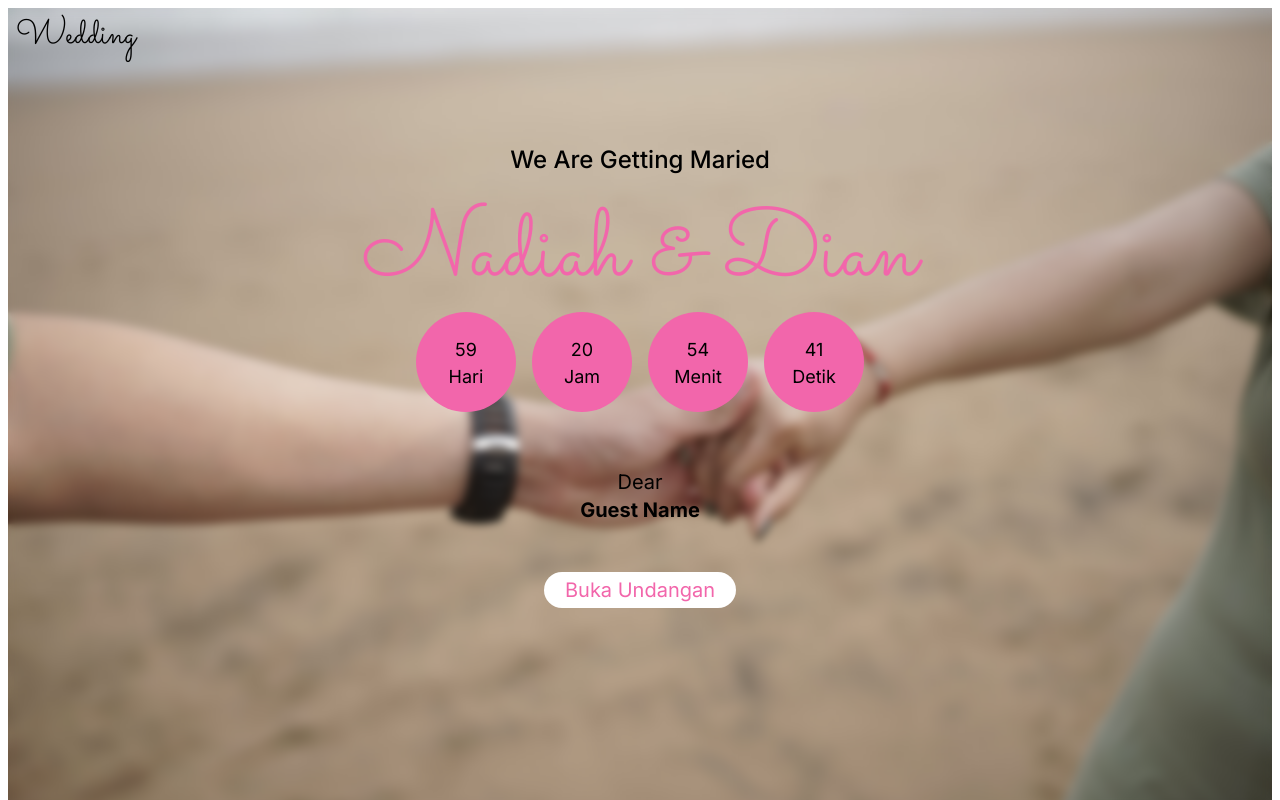
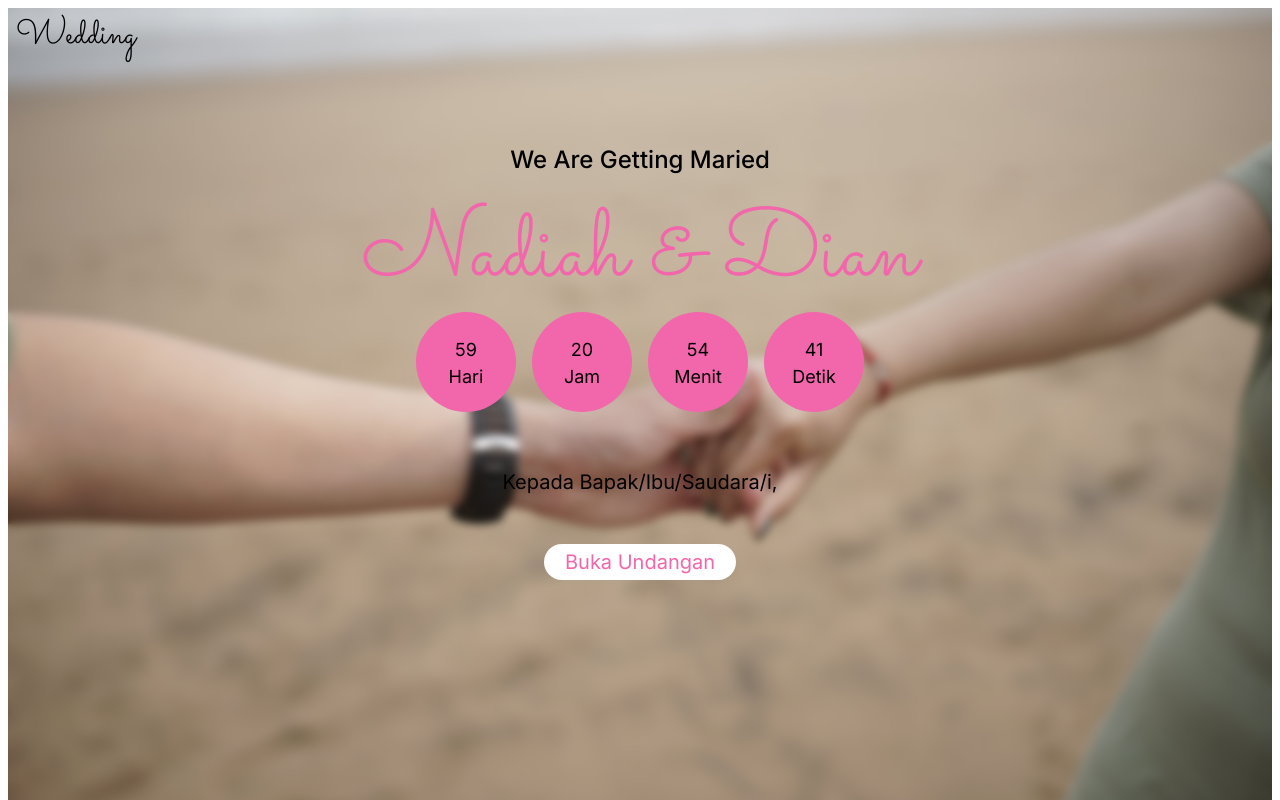
Before and after one commit to nadiahna/new-invitate, a Next.js app: page / in a window 1280 px wide. Shown: the top 800 px of the page. Built offline with nearby package versions, Linux system fonts and the light colour scheme.

Commit message:
add dynamic guestname

```diff
--- a/src/pages/index.tsx
+++ b/src/pages/index.tsx
@@ -1,4 +1,5 @@
 import { useEffect, useRef, useState } from 'react';
+import { useRouter } from 'next/router'
 import Image from 'next/image'
 import { Inter } from 'next/font/google'
 import { useCountdown } from '../hooks/CountdownTimer';
@@ -6,7 +7,6 @@ import dynamic from 'next/dynamic';
 import HeartIcon from '@mui/icons-material/Favorite';
 import { DiscussionEmbed } from "disqus-react"
 import Link from 'next/link';
-import Maps from '@/components/Maps';
 
 type Post = {
   id: string;
@@ -23,21 +23,17 @@ const inter = Inter({ subsets: ['latin'] })
 export default function Home({ post }: DisqusCommentsProps) {
   const [time, setTime] = useState("");
   const [copyIsSuccess, setCopyIsSuccess] = useState('');
+  const [guestName, setGuestName] = useState('');
   const bcaRef = useRef(null);
   const bcaNumber = '3850612683';
   const mandiriNumber = '1440023673277';
-  // const urlParams = new URLSearchParams(window.location.search);
-  // const nama = urlParams.get('n') || '';
-  // const pronoun = urlParams.get('p') || 'Bapak/Ibu/Saudara/i';
-  // const namaContainer = document.documentElement('.hero h4 span');
-  // namaContainer.innerText = `${pronoun} ${nama},`.replace(/ ,$/, ',');
-  // document.documentElement('#nama').value = nama;
-
-
+  const { asPath } = useRouter();
+  const name = asPath.split('/').pop();
 
   useEffect(() => {
     setTime("Nov 19, 2023 13:00:00");
     disableScroll();
+    setGuestName(String(name));
   }, [])
   const [days, hours, minutes, seconds] = useCountdown(time);
 
@@ -74,17 +70,17 @@ export default function Home({ post }: DisqusCommentsProps) {
       await navigator.clipboard.writeText(copyMe);
       alert('Copied to clipboard!');
       // setCopyIsSuccess('Tersalin!');
-      setTimeout(() => {
-        setCopyIsSuccess('');
-      }
-        , 3000);
+      // setTimeout(() => {
+      //   setCopyIsSuccess('');
+      // }
+      //   , 3000);
     } catch (err) {
       alert('Failed to copy!');
       // setCopyIsSuccess('Gagal disalin!');
-      setTimeout(() => {
-        setCopyIsSuccess('');
-      }
-        , 3000);
+      // setTimeout(() => {
+      //   setCopyIsSuccess('');
+      // }
+      //   , 3000);
     }
   };
 
@@ -116,8 +112,8 @@ export default function Home({ post }: DisqusCommentsProps) {
                 <p className='animate-pulseNoTrans simply-section'>{seconds ? seconds : 0} <br /> Detik</p>
               </div>
               <div className='m-12 text-xl'>
-                <p>Dear</p>
-                <label className='font-bold'>Guest Name</label>
+                <p>Kepada <span>Bapak/Ibu/Saudara/i, </span></p>
+                <label className='font-bold'>{guestName === '#profile' ? 'Tamu Undangan' : guestName}</label>
               </div>
               <Link href='#profile' scroll={false}>
                 <button className='items-center bg-white text-pink-primary rounded-full w-48 py-1 m-auto text-center text-xl' onClick={enableScroll}>Buka Undangan</button>
```
